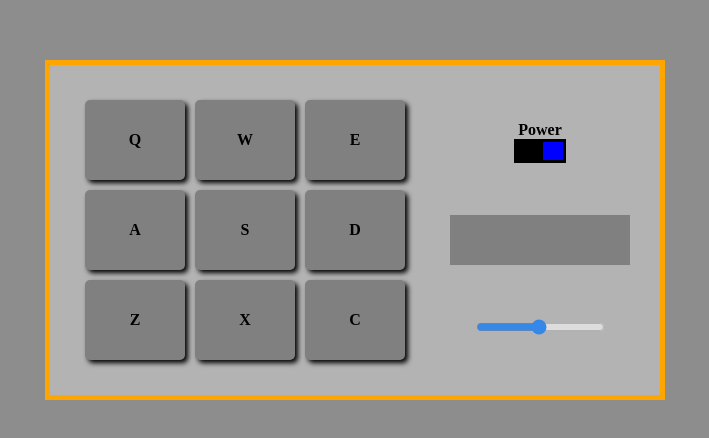
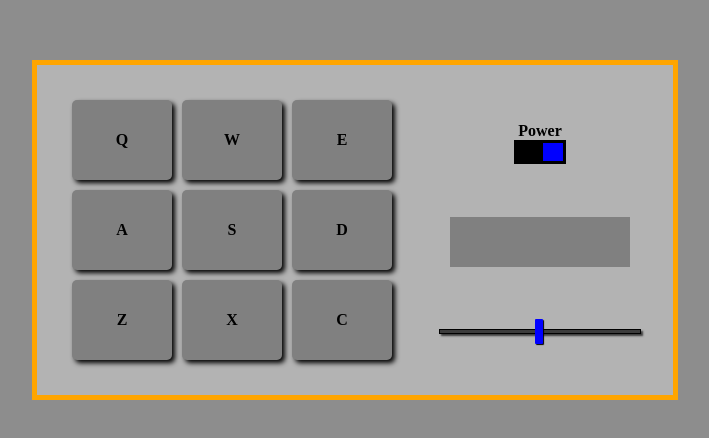
Before and after one commit to Flooorent/drum-machine, a React (Create React App) app: page / in a window 1280 px wide. Shown: the part 170-608 px from the top of the page, without its empty margins (285-994 px from the left). Built offline with nearby package versions, Linux system fonts and the light colour scheme.

Commit message:
style slider

```diff
--- a/src/App.css
+++ b/src/App.css
@@ -47,10 +47,23 @@
 }
 
 .slider {
-  opacity: 0.7;
+  -webkit-appearance: none;
+  background: rgb(60, 60, 60);
+  border: 1px solid black;
+  box-shadow: 2px 2px 2px rgb(60, 60, 60);
+  width: 200px;
+  height: 3px;
   cursor: pointer;
+  outline: none;
 }
 
-.slider:hover {
-  opacity: 1;
+.slider::-webkit-slider-thumb {
+  -webkit-appearance: none;
+  appearance: none;
+  height: 25px;
+  width: 8px;
+  background: blue; /* Green background */
+  box-shadow: 1px 1px 1px black;
+  cursor: pointer;
+  border-radius: 1px;
 }
```
